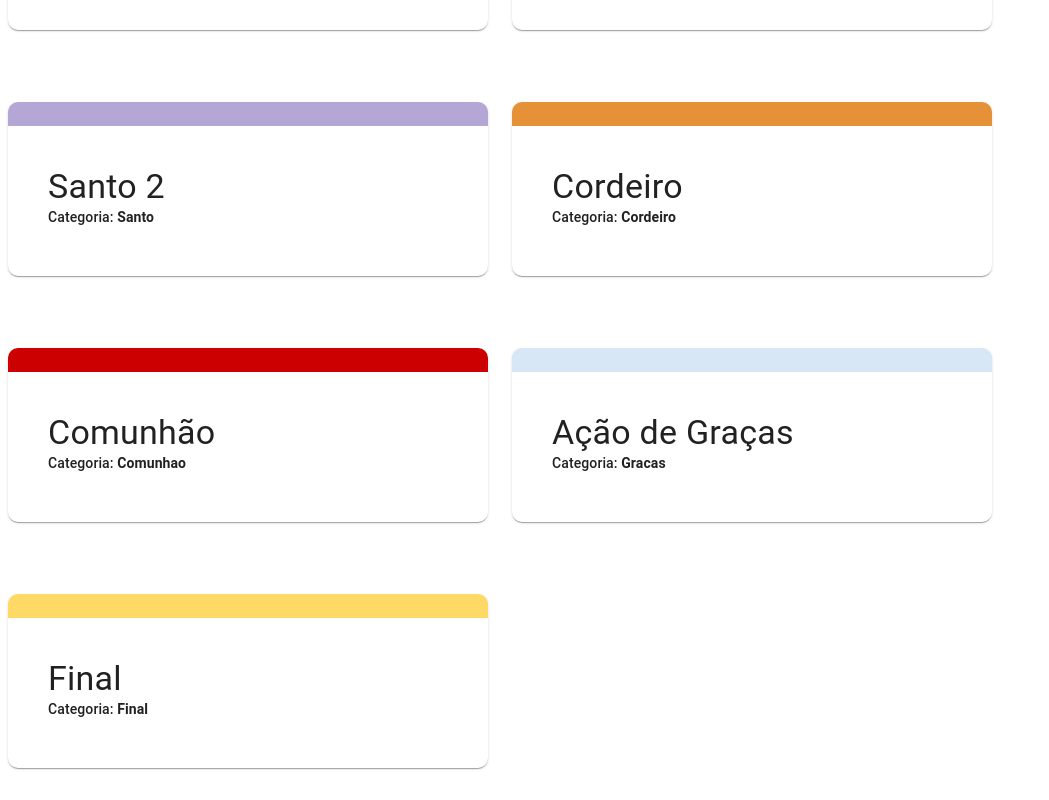
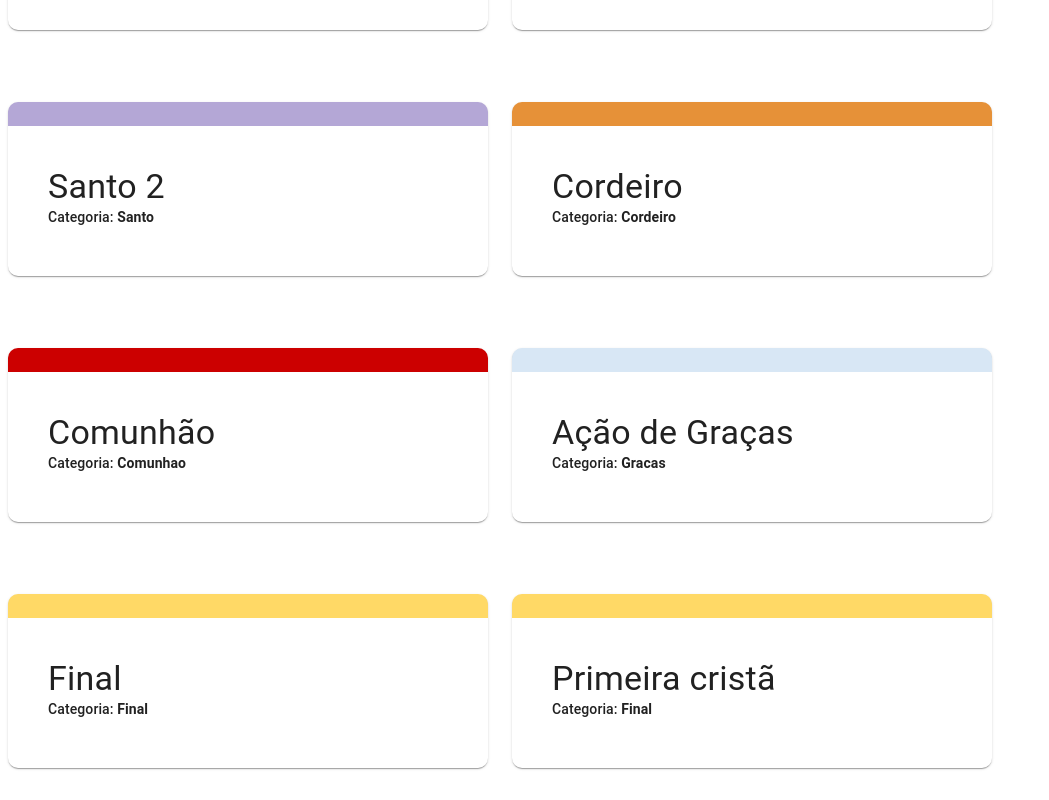
Before and after one commit to rafadealmeida/repertorio, a React (Create React App) app: page /missa in a window 1280 px wide. Shown: the part 821-1621 px from the top of the page, without its empty margins (0-1049 px from the left). Built offline with nearby package versions, Linux system fonts and the light colour scheme.

Commit message:
Acrescentando música

```diff
--- a/src/_mocks/repertorioMissa.js
+++ b/src/_mocks/repertorioMissa.js
@@ -172,7 +172,7 @@ const repertorioMissa = [
     Doa a tua vida como Maria aos pés da cruz
     Bm  B9    Bm     D             A
     E   se....rás... Servo de cada homem
-    D          G    D         Em       D   F#
+    D          G    D         Em       Bm
     Servo por amor  sacerdote da humanidade
 
                          Bm  c#m   D
@@ -379,6 +379,42 @@ const repertorioMissa = [
       (Alçando vôo se lançar)
     `,
   },
+  {
+    titulo: 'Primeira cristã',
+    id: sumId(),
+    categoria: 'Final',
+    cifra: `
+    INTRO : A D E A
+
+        A                E
+    Primeira cristã Maria da luz
+          Bm  E7             A   D A
+    Sabias, ó mãe,    amar teu Jesus
+        A                  E
+    Primeira cristã Maria do amor
+            Bm    E7              A   D A
+    Soubeste seguir   teu filho e Senhor
+
+    [Refrão]
+
+          Bm                A
+    Nossa Senhora das milhões de luzes
+                E7       A
+    Que meu povo acende pra te louvar
+        Bm         A
+    Iluminada, iluminadora
+        E7            A
+    Inspiradora de quem quer amar
+              E7
+    E andar com Jesus
+              A
+    E andar com Jesus
+              E7
+    E andar com Jesus
+              A   D A
+    E andar com Jesus
+    `,
+  },
 ];
 
 export default repertorioMissa;
```
